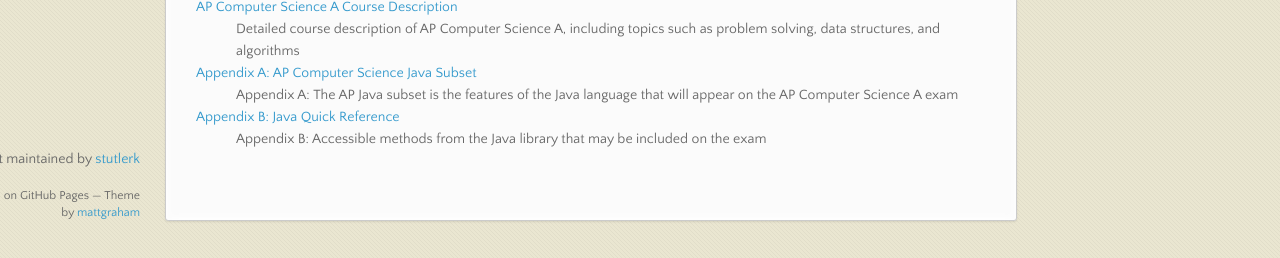
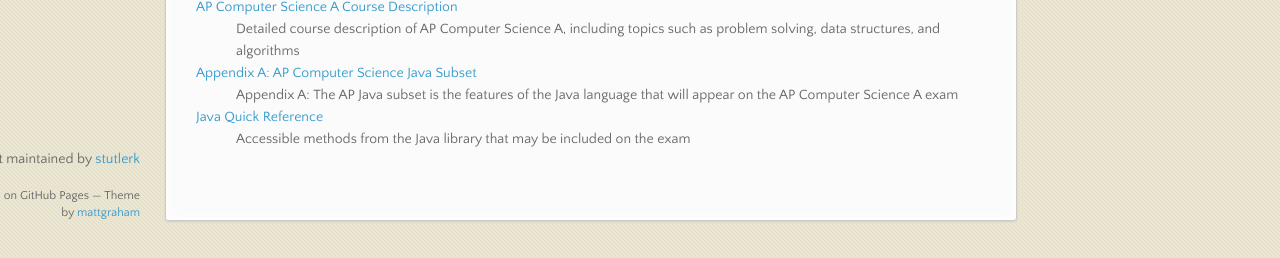
Before and after one commit to stutlerk/ihs-website, a Jekyll site: the page built from _apcsa/links.html, in a window 1280 px wide and 1063 px high. Shown: the part 802-1060 px from the top of the window. Built offline with Jekyll 4.4.1, drawn with Linux system fonts in a browser that asks for light colours; nearby versions of some CDN libraries.

Commit message:
Update links.html

```diff
--- a/_apcsa/links.html
+++ b/_apcsa/links.html
@@ -69,8 +69,8 @@
     <dt><a href="https://issaquahwednet-my.sharepoint.com/:b:/g/personal/stutlerk_issaquah_wednet_edu/Eb3PUPAkdcdFgKh7QZY6PjwB9LTYWMbvpBVj3NQAHl8t8w?e=USptmO" target="_blank">Appendix A: AP Computer Science Java Subset</a></dt>
     <dd>Appendix A: The AP Java subset is the features of the Java language that will appear on the AP Computer Science A exam</dd>
 
-    <dt><a href="https://secure-media.collegeboard.org/digitalServices/pdf/ap/explore-ap/ap-computer-science-a-2014-java-quick-reference.pdf" target="_blank">Appendix B: Java Quick Reference</a></dt>
-    <dd>Appendix B: Accessible methods from the Java library that may be included on the exam</dd>
+    <dt><a href="https://issaquahwednet-my.sharepoint.com/:b:/g/personal/stutlerk_issaquah_wednet_edu/EelM7ZpiKqhFvk1k30bpifIB-LSfRie68YvMqQRZpEJzuA?e=9WRU28" target="_blank">Java Quick Reference</a></dt>
+    <dd>Accessible methods from the Java library that may be included on the exam</dd>
 
 <!--
     <dt><a href="https://runestone.academy/runestone/static/IHS-APCSA2018/index.html" target="_blank">Java Review for AP Computer Science A Exam</a></dt>
```
